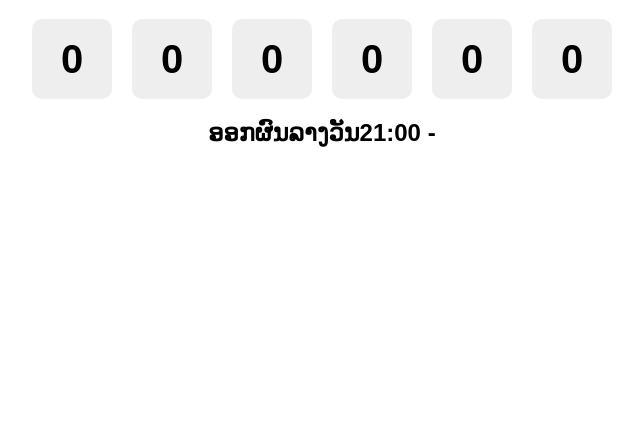
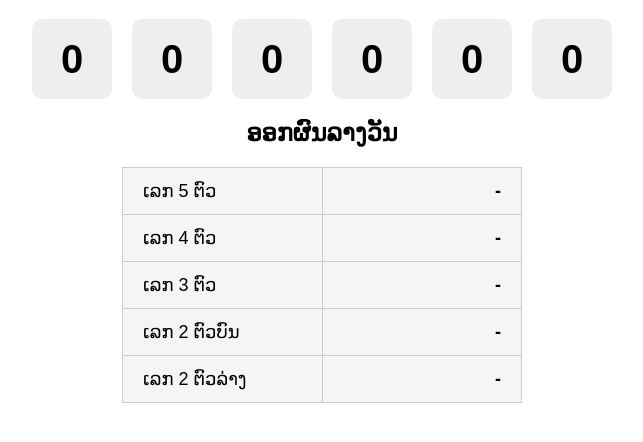
Before and after one commit to vip-lotto/vip-lotto-web, a website: page public/index.html in a window 1280 px wide. Shown: the part 148-590 px from the top of the page, without its empty margins (318-961 px from the left). Drawn offline with Linux system fonts and the light colour scheme; no server answers.

Commit message:
update css layout

```diff
--- a/public/index.html
+++ b/public/index.html
@@ -11,25 +11,28 @@
 </head>
 
 <body>
-    <div></div>
 
-
-</div>
 <h1>ລາວ VIP ງວດປະຈຳວັນທີ່ <span id="date"></span></h1>
 
 <div class="box">
+    <div class="num" id="n0">0</div>
+    <div class="num" id="n1">0</div>
+    <div class="num" id="n2">0</div>
+    <div class="num" id="n3">0</div>
+    <div class="num" id="n4">0</div>
+    <div class="num" id="n5">0</div>
+</div>
 
-<div class="num" id="n0">0</div>
-<div class="num" id="n1">0</div>
-<div class="num" id="n2">0</div>
-<div class="num" id="n3">0</div>
-<div class="num" id="n4">0</div>
-<div class="num" id="n5">0</div>
+<h2>ອອກຜົນລາງວັນ   <span id="time"></span></h2>
 
-</div>
-<b>
+<table class="result-table">
+    <tr><td>ເລກ 5 ຕົວ</td><td id="n5_table">-</td></tr>
+    <tr><td>ເລກ 4 ຕົວ</td><td id="n4_table">-</td></tr>
+    <tr><td>ເລກ 3 ຕົວ</td><td id="n3_table">-</td></tr>
+    <tr><td>ເລກ 2 ຕົວບົນ</td><td id="n2t">-</td></tr>
+    <tr><td>ເລກ 2 ຕົວລ່າງ</td><td id="n2b">-</td></tr>
+</table>
 
-<h2>ອອກຜົນລາງວັນ21:00 -  <span id="time"></span></h2>
 
 <script src="script.js"></script>
 
--- a/public/script.js
+++ b/public/script.js
@@ -8,7 +8,7 @@ function spin(){
 
     if(!spinning) return
 
-    for(let i=0;i<6;i++){
+    for(let i=0;i<5;i++){
         document.getElementById("n"+i).innerText = randomDigit()
     }
 
@@ -73,7 +73,7 @@ const now = new Date()
 
         spinning = false
 
-        for(let i=0;i<6;i++){
+        for(let i=0;i<5;i++){
             document.getElementById("n"+i).innerText = 0
         }
 
@@ -90,13 +90,17 @@ const now = new Date()
         spinning = false
 
         const nums = data.number.split("")
+for(let i=0;i<5;i++){
+    document.getElementById("n"+i).innerText = nums[i]
+}
 
-        for(let i=0;i<6;i++){
-            document.getElementById("n"+i).innerText = nums[i]
+document.getElementById("n5_table").innerText = data.number
+document.getElementById("n4_table").innerText = data.number.slice(1)
+document.getElementById("n3_table").innerText = data.number.slice(2)
+document.getElementById("n2t").innerText = data.number.slice(0,2)
+document.getElementById("n2b").innerText = data.number.slice(-2)
         }
 
     }
 
-}
-
 setInterval(check,1000)
--- a/public/style.css
+++ b/public/style.css
@@ -30,5 +30,28 @@ font-size:40px;
 font-weight:bold;
 
 border-radius:10px;
+}
 
+.result-table {
+    margin: 20px auto;
+    border-collapse: collapse;
+    width: 400px;
+    table-layout: fixed;
+    background: #f5f5f5;
 }
+
+.result-table td {
+    border: 1px solid #ccc;
+    padding: 12px 20px;
+    font-size: 18px;
+    width: 50%;
+}
+
+.result-table td:first-child {
+    text-align: left;
+}
+
+.result-table td:last-child {
+    text-align: right;
+    font-weight: bold;
+}
```
